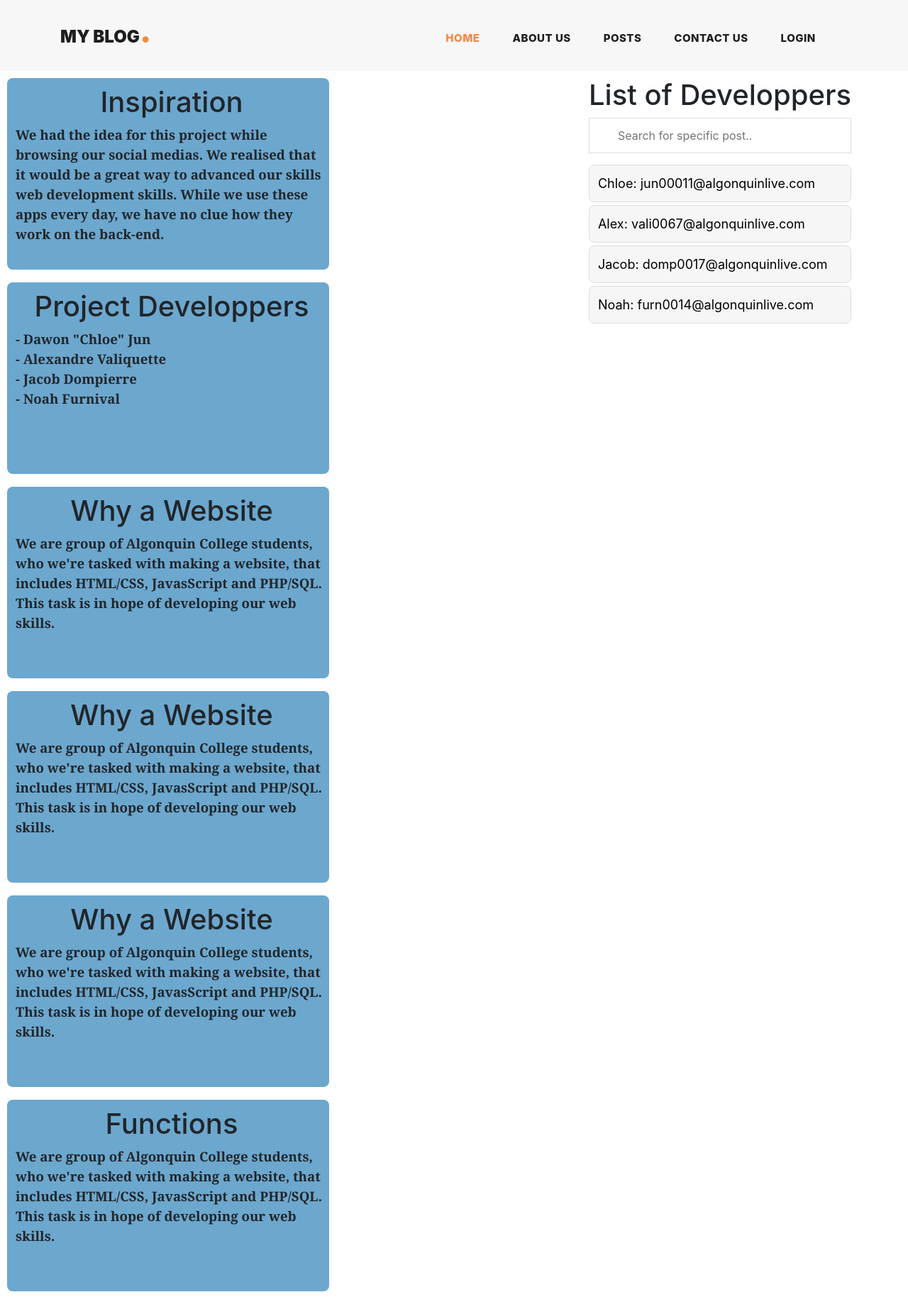
After one commit to DevChloee/Team_Project_Blog, a PHP site: page /admin/about-us.html in a window 1280 px wide. The commit adds this page. Shown: the whole page at 71% size. Run offline with PHP 8.4, Linux system fonts and the light colour scheme.

Commit message:
Add files via upload

```diff
--- /dev/null
+++ b/admin/about-us.html
@@ -0,0 +1,125 @@
+<!DOCTYPE html>
+<html lang="en">
+
+<head>
+  <!-- Required meta tags -->
+  <meta charset="utf-8">
+  <meta name="viewport" content="width=device-width, initial-scale=1, shrink-to-fit=no">
+
+  <!-- Bootstrap CSS -->
+  <link rel="stylesheet" href="https://cdn.jsdelivr.net/npm/bootstrap@4.3.1/dist/css/bootstrap.min.css"
+    integrity="sha384-ggOyR0iXCbMQv3Xipma34MD+dH/1fQ784/j6cY/iJTQUOhcWr7x9JvoRxT2MZw1T" crossorigin="anonymous">
+
+  <!--Google font-->
+  <link rel="preconnect" href="https://fonts.googleapis.com">
+  <link rel="preconnect" href="https://fonts.gstatic.com" crossorigin>
+  <link href="https://fonts.googleapis.com/css2?family=Patrick+Hand&display=swap" rel="stylesheet">
+  <link rel="stylesheet" type="text/css" href="../index.css">
+  <link rel="stylesheet" type="text/css" href="css/about-us.css">
+  <script src="../js/search.js" defer></script>
+
+  <title>About Us</title>
+</head>
+
+<body>
+
+  <!-- Header -->
+  <header class="headertop">
+    <nav class="navbar navbar-expand-lg">
+
+      <div class="container">
+        <a class="navbar-brand" href="">
+          <h2>My BLOG<em>.</em></h2>
+        </a>
+        <span class="navbar-toggler-icon"></span>
+        </button>
+        <div class="collapse navbar-collapse" id="navbarResponsive">
+          <ul class="navbar-nav ml-auto">
+
+            <li class="nav-item active">
+              <a class="nav-link" href="index.php">Home
+                <span class="sr-only">(current)</span>
+              </a>
+            </li>
+
+            <li class="nav-item">
+              <a class="nav-link" href="about-us.html">About Us</a>
+            </li>
+
+            <li class="nav-item">
+              <a class="nav-link" href="login.php">Posts</a>
+            </li>
+
+            <li class="nav-item">
+              <a class="nav-link" href="login.php">Contact Us</a>
+            </li>
+
+            <li class="nav-item">
+              <a class="nav-link" href="login.php">Login</a>
+            </li>
+
+          </ul>
+        </div>
+      </div>
+    </nav>
+  </header>
+
+<div id="search-position">
+  <h1>List of Developpers</h1>
+  <input type="text" id="search" onkeyup="searchUser()"
+  placeholder="Search for specific post..">
+
+  <!-- list container for the post -->
+  <ul id="UL">
+    <li><a href="#">Chloe: jun00011@algonquinlive.com</a></li>
+    <li><a href="#">Alex: vali0067@algonquinlive.com</a></li>
+    <li><a href="#">Jacob: domp0017@algonquinlive.com</a></li>
+    <li><a href="#">Noah: furn0014@algonquinlive.com</a></li>
+  </ul>
+
+</div>
+
+  <div class="flex-container">
+    <div>
+      <h1>Inspiration</h1>
+      <p><strong>We had the idea for this project while browsing our social
+        medias. We realised that it would be a great way to advanced our skills
+        web development skills. While we use these apps every day, we have no clue how
+        they work on the back-end.
+      </strong></p>
+    </div>
+    <div>
+      <h1>Project Developpers</h1>
+      <p><strong>- Dawon "Chloe" Jun <br> - Alexandre Valiquette
+      <br> - Jacob Dompierre<br> - Noah Furnival</strong></p>
+    </div>
+    <div>
+      <h1>Why a Website</h1>
+      <p><strong>We are group of Algonquin College students, who we're tasked with making a website,
+        that includes HTML/CSS, JavasScript and PHP/SQL. This task is in hope of developing our web skills.
+      </strong></p>
+    </div>
+    <div>
+      <h1>Why a Website</h1>
+      <p><strong>We are group of Algonquin College students, who we're tasked with making a website,
+        that includes HTML/CSS, JavasScript and PHP/SQL. This task is in hope of developing our web skills.
+      </strong></p>
+    </div>
+    <div>
+      <h1>Why a Website</h1>
+      <p><strong>We are group of Algonquin College students, who we're tasked with making a website,
+        that includes HTML/CSS, JavasScript and PHP/SQL. This task is in hope of developing our web skills.
+      </strong></p>
+    </div>
+    <div>
+      <h1>Functions</h1>
+      <p><strong>We are group of Algonquin College students, who we're tasked with making a website,
+        that includes HTML/CSS, JavasScript and PHP/SQL. This task is in hope of developing our web skills.
+      </strong></p>
+    </div>
+  </div>
+
+
+</body>
+
+</html>
--- a/admin/contact.php
+++ b/admin/contact.php
@@ -46,7 +46,7 @@ if(isset($_SESSION["admin"]) && $_SESSION["admin"]="chloe"){
               </li>
 
               <li class="nav-item">
-                <a class="nav-link" href="">About Us</a>
+                <a class="nav-link" href="about-us.html">About Us</a>
               </li>
 
                <li class="nav-item">
--- /dev/null
+++ b/admin/css/about-us.css
@@ -0,0 +1,79 @@
+#search-position {
+  padding-top: 10px;
+  float: right;
+  padding-right: 80px;
+  padding-left: 20px;
+
+}
+
+#search-position h1 {
+  text-align: center;
+}
+
+
+ #search-position #search {
+  background-position: 10px 12px;
+  background-repeat: no-repeat;
+  width: 100%;
+  font-size: 16px;
+  padding: 12px 20px 12px 40px;
+  border: 1px solid #ddd;
+  margin-bottom: 12px;
+}
+
+#search-position #UL {
+  list-style-type: none;
+  padding: 0;
+  margin: 0;
+}
+
+#search-position #UL li a {
+  border: 1px solid #ddd;
+  border-radius: 8px;
+  margin-top: 4px;
+  background-color: #f6f6f6;
+  padding: 12px;
+  text-decoration: none;
+  font-size: 18px;
+  color: black;
+  display: block
+}
+
+#search-position #UL li a:hover:not(.header) {
+  background-color: #eee;
+}
+
+/* flex container for cards */
+.flex-container {
+  display: flex;
+  flex-wrap: wrap;
+}
+
+.flex-container>div {
+  margin-top: 10px;
+  padding-top: 10px;
+  background-color: rgb(108, 167, 206);
+  width: 454px;
+  height: 270px;
+  margin-left: 10px;
+  padding-left: 10px;
+  margin-bottom: 8px;
+  margin-right: 4px;
+  border-radius: 8px;
+}
+
+.flex-container>div>h1 {
+  text-align: center;
+}
+
+
+.flex-container>div>p {
+  font-family: Georgia, 'Times New Roman', Times, serif;
+  font-size: 14pt;
+  margin: 2px;
+}
+
+.flex-container :hover {
+  background-color: rgb(204, 240, 245);
+  transition: 1.0s;
+}
--- a/admin/deletion.php
+++ b/admin/deletion.php
@@ -39,7 +39,7 @@
               </li>
 
               <li class="nav-item">
-                <a class="nav-link" href="index.php">About Us</a>
+                <a class="nav-link" href="about-us.html">About Us</a>
               </li>
 
               <li class="nav-item">
--- a/admin/index.php
+++ b/admin/index.php
@@ -38,7 +38,7 @@ if(isset($_SESSION["admin"]) && $_SESSION["admin"]="chloe"){
               </li>
 
               <li class="nav-item">
-                <a class="nav-link" href="">About Us</a>
+                <a class="nav-link" href="about-us.html">About Us</a>
               </li>
 
               <li class="nav-item">
--- a/admin/new.php
+++ b/admin/new.php
@@ -43,7 +43,7 @@ if(isset($_SESSION["admin"]) && $_SESSION["admin"]="chloe"){
               </li>
 
               <li class="nav-item">
-                <a class="nav-link" href="">About Us</a>
+                <a class="nav-link" href="about-us.html">About Us</a>
               </li>
 
                <li class="nav-item">
--- a/admin/signup.php
+++ b/admin/signup.php
@@ -41,7 +41,7 @@
                 </div>
             </form>
              <div id="create-account-wrap">
-                    <p class="form-group form-group-member">Are you already a member? <a href="index.php" class="loginLetter">Login</a></p>
+                    <p class="form-group form-group-member">Are you already a member? <a href="login.php" class="loginLetter">Login</a></p>
                     <p class="form-group form-group-member">Wanna go to main page?<a href="../index.php" class="loginLetter">  Main Page</a></p>
                 </div>
         </div>
--- a/index.css
+++ b/index.css
@@ -15,7 +15,7 @@ header .navbar {
 	padding: 25px 0px;
 }
 
-}
+
 .background-header .navbar {
 	padding: 17px 0px;
 }
--- /dev/null
+++ b/js/search.js
@@ -0,0 +1,19 @@
+function searchUser() {
+  // Declare variables
+  var input, filter, ul, li, a, i, txtValue;
+  input = document.getElementById('search');
+  filter = input.value.toUpperCase();
+  ul = document.getElementById("UL");
+  li = ul.getElementsByTagName('li');
+
+  // Loop through all list items, and hide those who don't match the search query
+  for (i = 0; i < li.length; i++) {
+    a = li[i].getElementsByTagName("a")[0];
+    txtValue = a.textContent || a.innerText;
+    if (txtValue.toUpperCase().indexOf(filter) > -1) {
+      li[i].style.display = "";
+    } else {
+      li[i].style.display = "none";
+    }
+  }
+}
```
